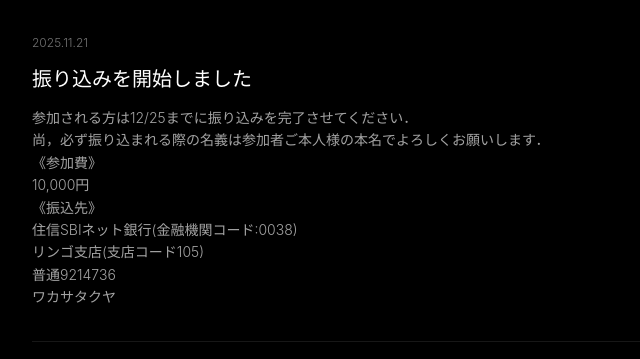
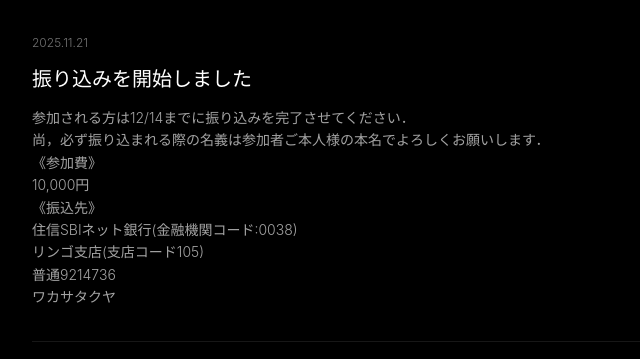
Before and after one commit to Rhizobium-gits/okahaku46-dousoukai, a plain HTML site: page index.html in a window 1280 px wide. Shown: the part 2340-2699 px from the top of the page, 132-772 px from the left. Drawn offline with Linux system fonts and the light colour scheme; a web font is replaced by a local one.

Commit message:
Update index.html

```diff
--- a/index.html
+++ b/index.html
@@ -123,7 +123,7 @@
                         <time class="news-date">2025.11.21</time>
                         <h3 class="news-title">振り込みを開始しました</h3>
                         <p class="news-desc">
-                            参加される方は12/25までに振り込みを完了させてください．<br>
+                            参加される方は12/14までに振り込みを完了させてください．<br>
                             尚，必ず振り込まれる際の名義は参加者ご本人様の本名でよろしくお願いします．<br>
                             《参加費》<br>
                             10,000円<br>
```
